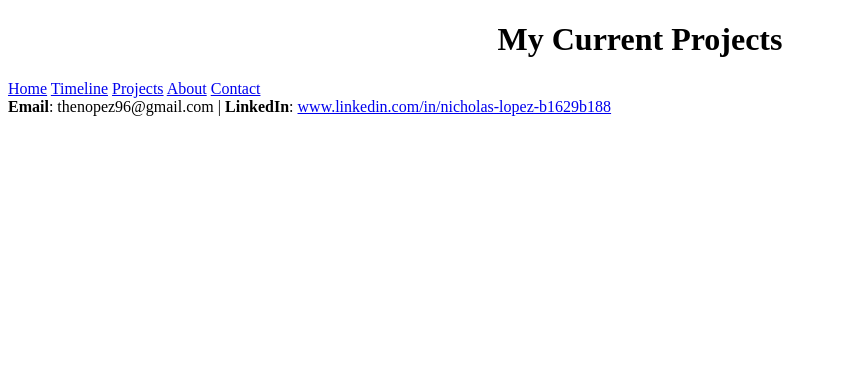
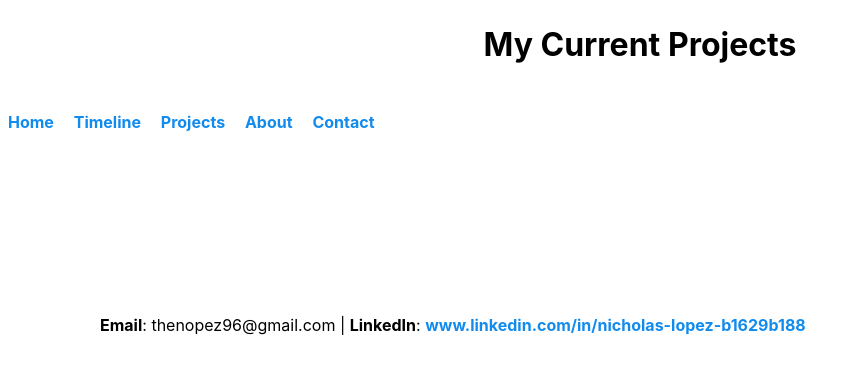
Before and after one commit to FenrirIsFree/the-beginnings, a plain HTML site: page projects.html in a window 1280 px wide. Shown: the whole page, without its empty margins (0-860 px from the left). Drawn offline with Linux system fonts and the light colour scheme.

Commit message:
Update projects.html

```diff
--- a/projects.html
+++ b/projects.html
@@ -5,18 +5,23 @@
         <meta http-equiv="X-UA-Compatible" content="IE=edge">
         <meta name="viewport" content="width=device-width, initial-scale=1.0">
         <title>Projects | Nicholas Lopez</title>
+        <link href="main.css" rel="stylesheet">
     </head>
+
     <body>
         <center>
-            <h1 text=green>My Current Projects</h1>
+            <h1>My Current Projects</h1>
         </center>
         <nav>
-            <a href="./index.html">Home</a>
-            <a href="./TheWebsiteTimeline.html">Timeline</a>
-            <a href="./projects.html">Projects</a>
-            <a href="./about.html">About</a>
-            <a href="./contact.html">Contact</a>
+            <ul>
+                <li><a href="./index.html">Home</a></li>
+                <li><a href="./TheWebsiteTimeline.html">Timeline</a></li>
+                <li><a href="./projects.html">Projects</a></li>
+                <li><a href="./about.html">About</a></li>
+                <li><a href="./contact.html">Contact</a></li>
+            </ul>
         </nav>
+
         <footer><strong>Email</strong>: thenopez96@gmail.com | <strong>LinkedIn</strong>: <a href="https://www.linkedin.com/in/nicholas-lopez-b1629b188" target="_blank">www.linkedin.com/in/nicholas-lopez-b1629b188</a></footer>
      </body>
 </html>
```
